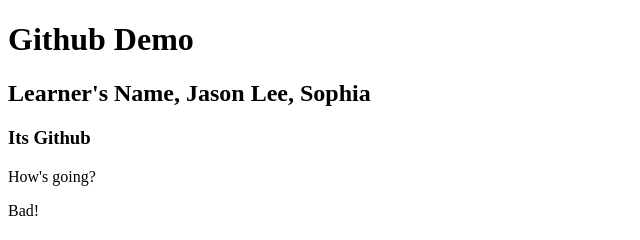
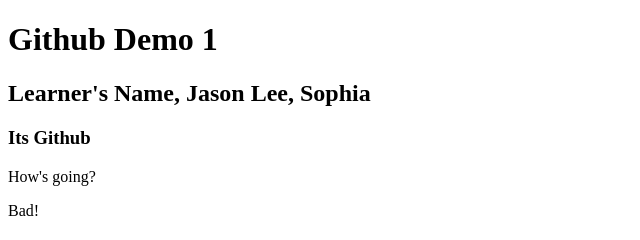
Before and after one commit to sukardi039/github-demo, a plain HTML site: page index.html in a window 1280 px wide. Shown: the full height of the page, 0-640 px from the left. Drawn offline with Linux system fonts and the light colour scheme.

Commit message:
Update title in index.html to include version number

```diff
--- a/index.html
+++ b/index.html
@@ -6,7 +6,7 @@
     <title>Document</title>
   </head>
   <body>
-    <h1>Github Demo</h1>
+    <h1>Github Demo 1</h1>
     <h2>Learner's Name, Jason Lee, Sophia</h2>
     <h3>Its Github</h3>
     <p>How's going?</p>
```
